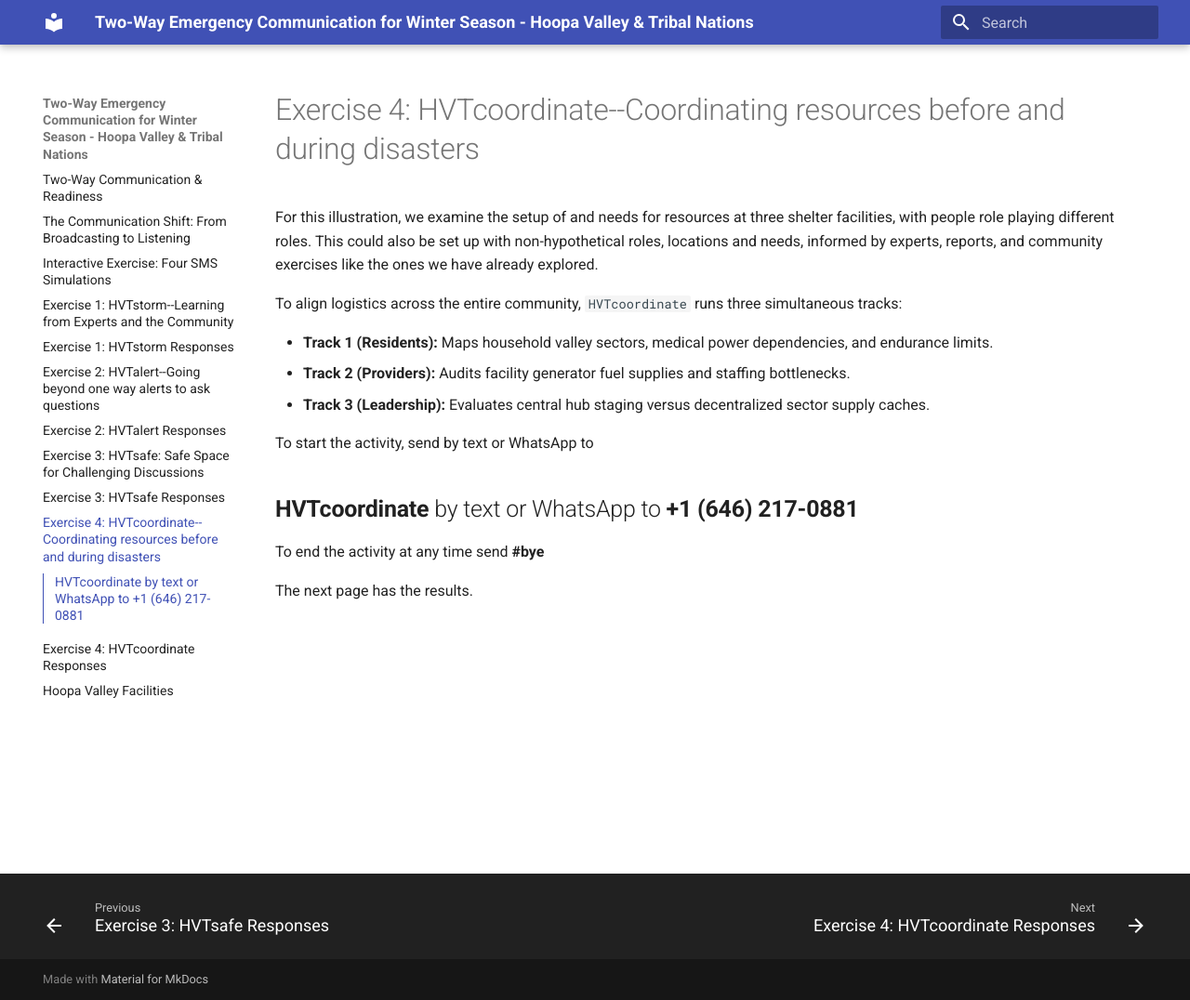
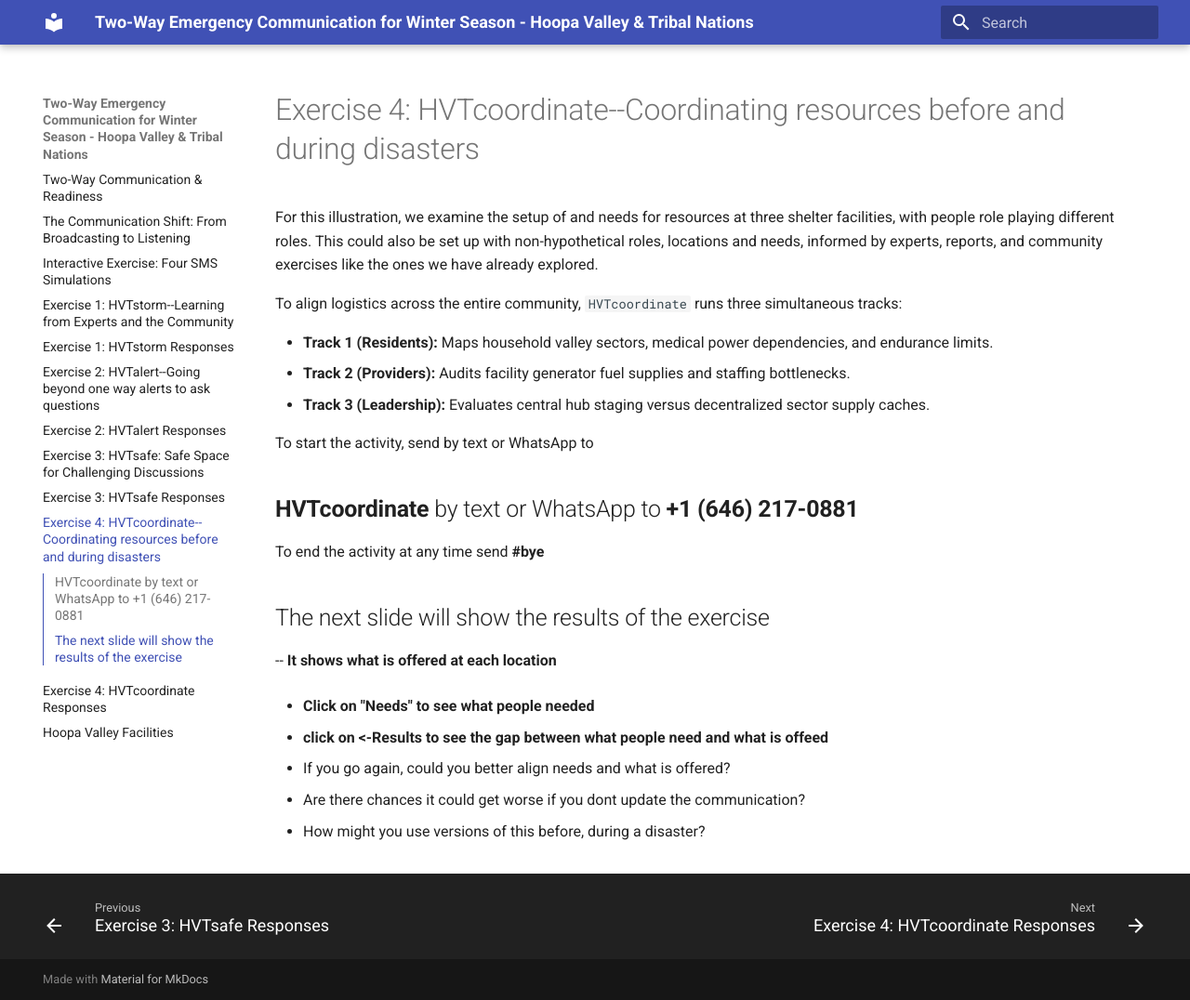
Before and after one commit to ccsfist/hoopavalley, an MkDocs documentation site: the page built from docs/interactiveexercises_HVTcoordinate_1.md, in a window 1280 px wide and 1076 px high. Shown: the whole window at 93% size. Built offline with MkDocs 1.6.1 and Material for MkDocs 9.7.7, drawn with Linux system fonts in a browser that asks for light colours.

Commit message:
moved coordinate prompts to earlier slide

```diff
--- a/docs/interactiveexercises_HVTcoordinate_1.md
+++ b/docs/interactiveexercises_HVTcoordinate_1.md
@@ -14,6 +14,19 @@ To start the activity, send by text or WhatsApp to
 
 To end the activity at any time send **#bye**
 
-The next page has the results.
+## The next slide will show the results of the exercise
+
+-- **It shows what is offered at each location**
+
+- **Click on "Needs" to see what people needed**
+
+- **click on <-Results to see the gap between what people need and what is offeed**
+
+- If you go again, could you better align needs and what is offered?
+
+- Are there chances it could get worse if you dont update the communication?
+
+- How might you use versions of this before, during a disaster?
+
 
 <div id="slide-config" data-type="start" data-next="../interactiveexercises_HVTcoordinate_2/"> </div>
```
Also changed, not shown: docs/interactiveexercises_HVTcoordinate_2.md (+0 -11 lines), docs/download_streamlit_images/streamlit_screenshots/HVTalert_results.png, docs/download_streamlit_images/streamlit_screenshots/HVTcoordinate_results.png, docs/download_streamlit_images/streamlit_screenshots/HVTsafe_results.png, docs/download_streamlit_images/streamlit_screenshots/HVTstorm_results.png, site/interactiveexercises_HVTcoordinate_1/index.html, site/interactiveexercises_HVTcoordinate_2/index.html, site/search/search_index.json, 1 other file.
